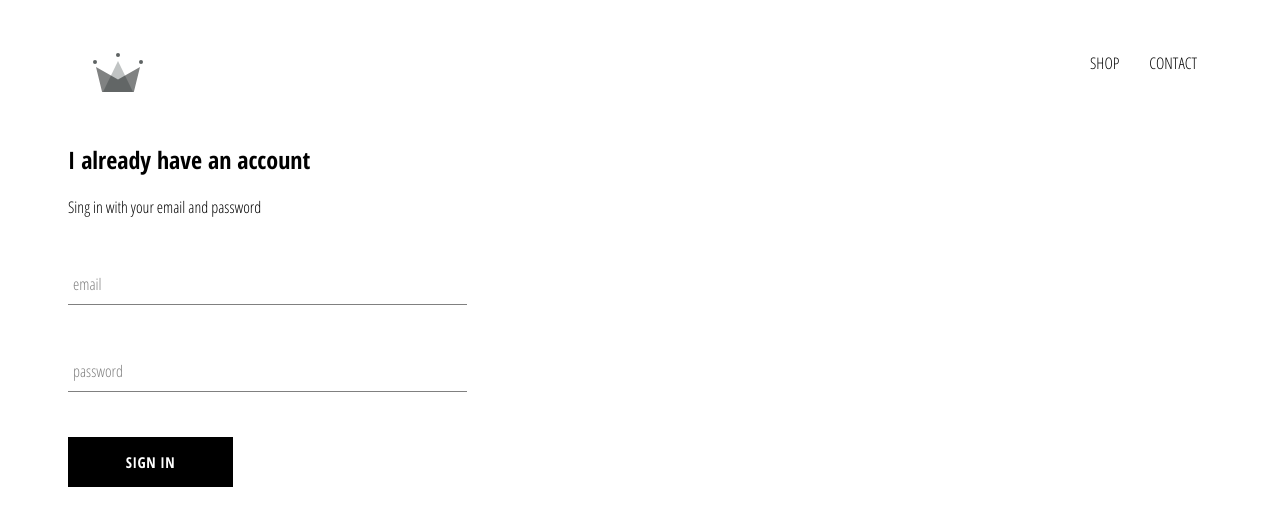
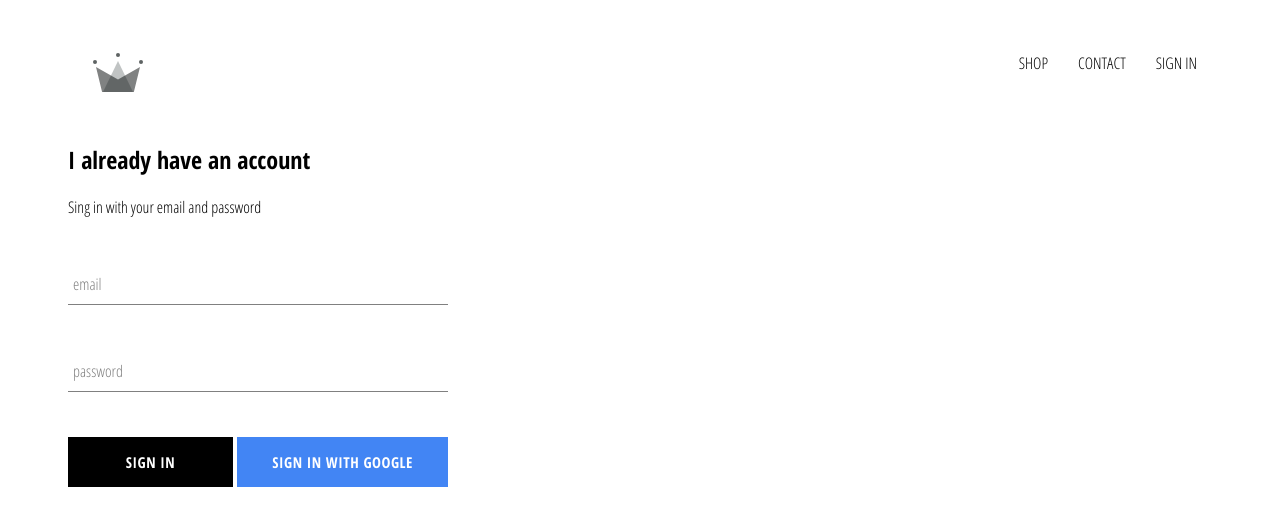
Before and after one commit to GutuGaluppo/e-crwn-clothing, a React (Create React App) app: page /signin in a window 1280 px wide. Shown: the top 526 px of the page. Built offline with nearby package versions, Linux system fonts and the light colour scheme; no server answers.

Commit message:
integrated firebase into app, created sign in page with sign in component and sign in with google

```diff
--- a/package.json
+++ b/package.json
@@ -6,6 +6,7 @@
     "@testing-library/jest-dom": "^5.11.4",
     "@testing-library/react": "^11.1.0",
     "@testing-library/user-event": "^12.1.10",
+    "firebase": "^8.2.4",
     "node-sass": "^4.14.1",
     "react": "^17.0.1",
     "react-dom": "^17.0.1",
--- a/src/App.css
+++ b/src/App.css
@@ -7,3 +7,7 @@ a {
 	text-decoration: none;
 	color: black;
 }
+
+* {
+		box-sizing: border-box;
+}
--- a/src/App.js
+++ b/src/App.js
@@ -1,3 +1,4 @@
+import React from 'react'
 import { Route, Switch } from 'react-router-dom'
 
 import './App.css'
@@ -7,10 +8,35 @@ import ShopPage from './pages/shop/ShopComponent'
 import Header from './components/header/Header'
 import SignInAndSignUp from './pages/singin-and-singup/SignInAndSignUp'
 
-function App() {
+import { auth } from './firebase/firebase.utils'
+
+class App extends React.Component {
+	constructor(props) {
+		super(props)
+
+		this.state = {
+			currentUser: null
+		}
+
+	}
+
+	unsubscribeFromAuth = null;
+
+	componentDidMount() {
+		this.unsubscribeFromAuth = auth.onAuthStateChanged(user => {
+			this.setState({ currentUser: user })
+			console.log(user)
+		});
+	}
+
+	componentWillUnmount() {
+		this.unsubscribeFromAuth(); // to close subscription on the app to avoid any memory leak from the app
+	}
+
+	render() {
 		return (
 			<>
-			<Header />
+				<Header currentUser={this.state.currentUser} />
 				<Switch>
 					<Route exact path="/" component={HomePage} />
 					<Route path="/shop" component={ShopPage} />
@@ -19,5 +45,6 @@ function App() {
 			</>
 		);
 	}
+}
 
 export default App;
--- a/src/components/collectionItem/CollectionItem.jsx
+++ b/src/components/collectionItem/CollectionItem.jsx
@@ -10,7 +10,7 @@ const CollectionItem = ({ id, name, price, imageUrl }) => {
 			/>
 			<div className="collection-footer">
 				<span className="name">{name}</span>
-				<sapn className="price">{price}</sapn>
+				<span className="price">{price}</span>
 			</div>
 		</div>
 	)
--- a/src/components/custom-button/CustomButton.jsx
+++ b/src/components/custom-button/CustomButton.jsx
@@ -1,9 +1,14 @@
 import React from 'react'
 import './custom-button.styles.scss'
 
-const CustomButton = ({ children, ...otherProps }) => {
+const CustomButton = ({ children, isGoogleSignIn, ...otherProps }) => {
 	return (
-		<button className="custom-button" {...otherProps}>
+		<button
+			className={
+				`${isGoogleSignIn ? 'google-signin' : ''} custom-button`
+			}
+			{...otherProps}
+		>
 			{children}
 		</button>
 	)
--- a/src/components/custom-button/custom-button.styles.scss
+++ b/src/components/custom-button/custom-button.styles.scss
@@ -9,7 +9,7 @@
 	background-color: black;
 	color: white;
 	text-transform: uppercase;
-  font-family: 'Open Sans Condensed';
+	font-family: "Open Sans Condensed";
 	font-weight: bolder;
 	border: none;
 	cursor: pointer;
@@ -19,4 +19,14 @@
 		color: black;
 		border: 1px solid black;
 	}
+
+	&.google-signin {
+		background-color: #4285f4;
+		color: white;
+
+		&:hover {
+			background-color: #357ae8;
+			border: none;
 		}
+	}
+}
--- a/src/components/header/Header.jsx
+++ b/src/components/header/Header.jsx
@@ -5,11 +5,13 @@ import { Link } from 'react-router-dom'
 
 import { ReactComponent as Logo } from '../../assets/crown.svg'
 
-const Header = () => {
+import { auth } from '../../firebase/firebase.utils'
+
+const Header = ({ currentUser }) => {
 	return (
 		<div className="header">
 			<Link className="logo-container" to="/">
-				<Logo className="logo"/>
+				<Logo className="logo" />
 			</Link>
 			<div className="options">
 				<Link className="option" to="/shop">
@@ -18,6 +20,17 @@ const Header = () => {
 				<Link className="option" to="/contact">
 					CONTACT
 				</Link>
+				{
+					currentUser ? (
+						<div className="option" onClick={() => auth.signOut()}>
+							SIGN OUT
+						</div>
+					) : (
+							<Link className="option" to="/signin">
+								SIGN IN
+							</Link>
+						)
+				}
 			</div>
 		</div>
 	)
--- a/src/components/header/header.styles.scss
+++ b/src/components/header/header.styles.scss
@@ -19,7 +19,8 @@
     justify-content: flex-end;
 
     .option {
-      padding: 10px 15px;
+			padding: 10px 15px;
+			cursor: pointer;
     }
   }
 }
--- a/src/components/signin/SignIn.jsx
+++ b/src/components/signin/SignIn.jsx
@@ -4,6 +4,8 @@ import './singin.styles.scss'
 
 import FormInput from '../form-input/FormInput'
 import CustomButton from '../custom-button/CustomButton'
+
+import { signInWithGoogle } from '../../firebase/firebase.utils'
 
 class SignIn extends Component {
 
@@ -55,8 +57,10 @@ class SignIn extends Component {
 						label="password"
 						required
 					/>
-
-					<CustomButton type="submit">Sign in</CustomButton>
+					<div className="buttons">
+						<CustomButton type="submit">Sign in</CustomButton>
+						<CustomButton onClick={signInWithGoogle} isGoogleSignIn>Sign in With Google</CustomButton>
+					</div>
 				</form>
 
 			</div>
--- a/src/components/signin/singin.styles.scss
+++ b/src/components/signin/singin.styles.scss
@@ -1,9 +1,14 @@
 .sign-in {
-	width: 30vw;
-	display:flex;
+	width: 380px;
+	display: flex;
 	flex-direction: column;
 
 	.titled {
 		margin: 10px 0;
 	}
+
+	.buttons {
+		display: flex;
+		justify-content: space-between;
+	}
 }
--- /dev/null
+++ b/src/firebase/firebase.utils.js
@@ -0,0 +1,24 @@
+import firebase from "firebase/app"
+import "firebase/firestore" //database
+import 'firebase/auth' //authentication
+
+var firebaseConfig = {
+	apiKey: "AIzaSyDVMPnE7mVejguvknuq9Le9KovhRSeRdAM",
+	authDomain: "crwn-db-d8582.firebaseapp.com",
+	projectId: "crwn-db-d8582",
+	storageBucket: "crwn-db-d8582.appspot.com",
+	messagingSenderId: "20431973142",
+	appId: "1:20431973142:web:10d435814598875dd83e37",
+	measurementId: "G-S0BCLVELPZ"
+};
+
+firebase.initializeApp(firebaseConfig);
+
+export const auth = firebase.auth(); // in order to use it whenever we need authentication
+export const firestore = firebase.firestore(); // same here
+
+const provider = new firebase.auth.GoogleAuthProvider();
+provider.setCustomParameters({ prompt: "select_account" }); // allways trigger the Google popup whenever we use the Google auth provider for authentication
+export const signInWithGoogle = () => auth.signInWithPopup(provider)
+
+export default firebase
```
Also changed, not shown: 2 other files (tests, documents, lock files or other folders). Lines whose indentation alone changed are shown as unchanged.
